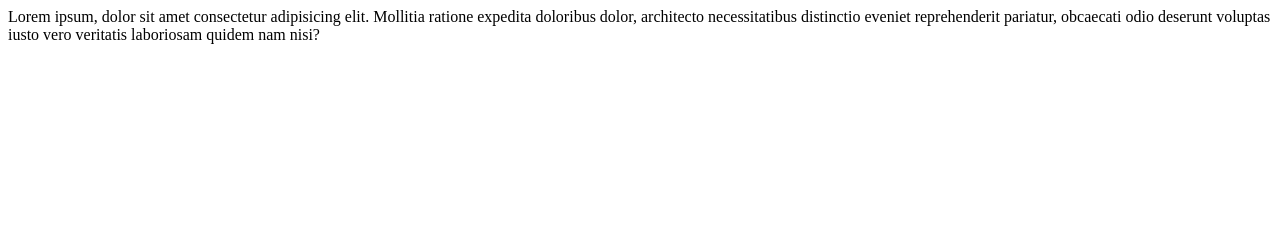
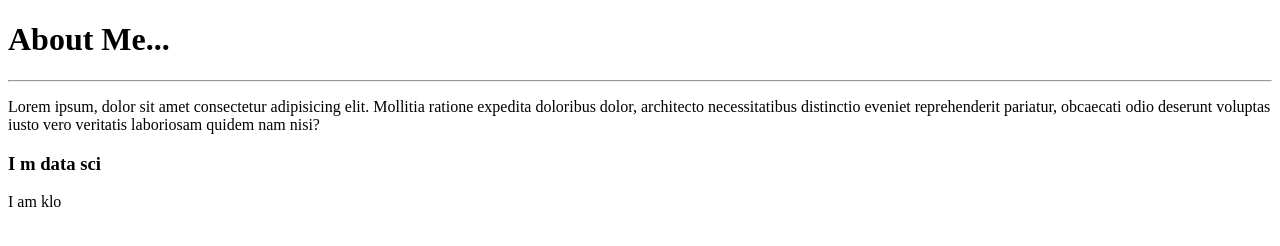
Before and after one commit to anmoldeep38/my-portfolio, a plain HTML site: page about.html in a window 1280 px wide. Drawn offline with Linux system fonts and the light colour scheme.

Commit message:
updating load.html

```diff
--- a/about.html
+++ b/about.html
@@ -7,9 +7,17 @@
     <title>pointer</title>
 </head>
 <body>
+    <h1>About Me...</h1>
+    <hr>
+    <p>
     Lorem ipsum, dolor sit amet consectetur adipisicing elit.
      Mollitia ratione expedita doloribus dolor, architecto necessitatibus distinctio
      eveniet reprehenderit pariatur, obcaecati odio deserunt voluptas iusto vero veritatis
      laboriosam quidem nam nisi?
+    </p>
+    <h3>I m data sci</h3>
+    <p>
+        I am klo
+    </p>
 </body>
 </html>
```
Also changed, not shown: load.html (+1 -0 lines).
